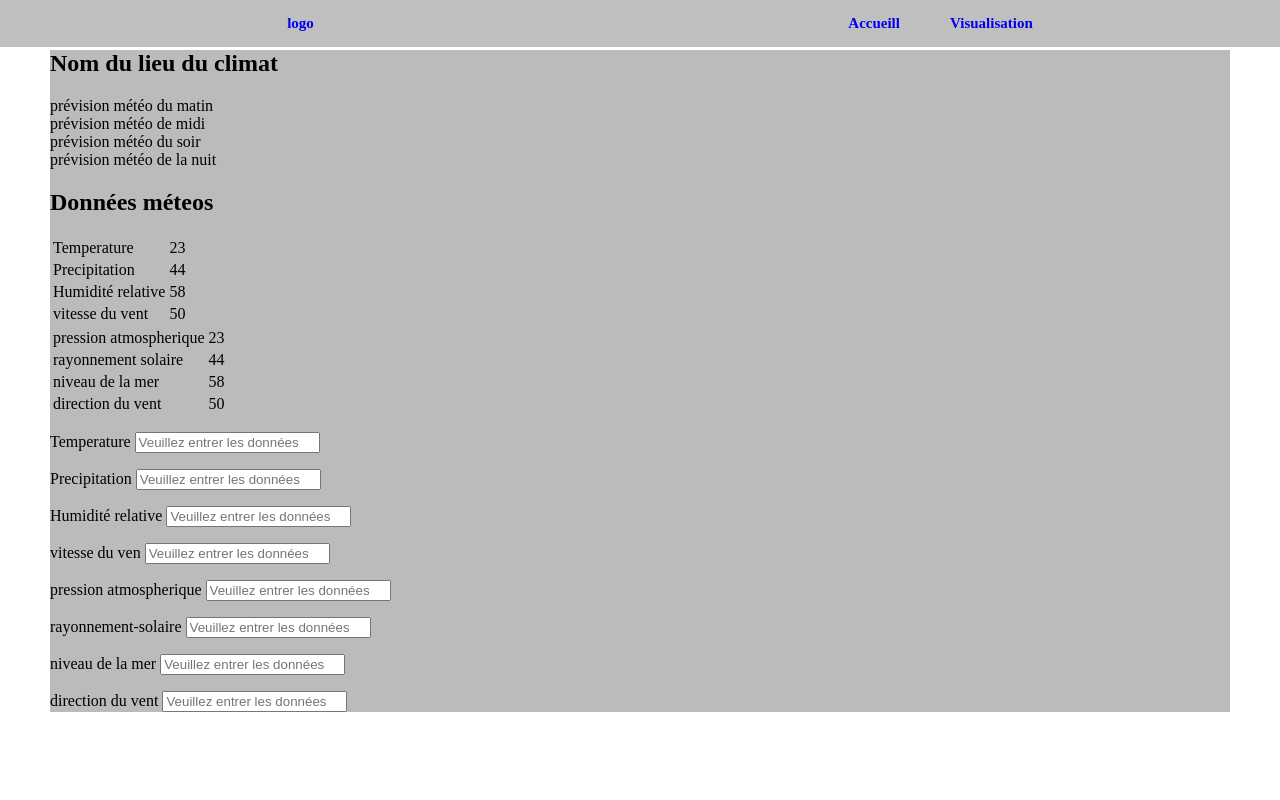
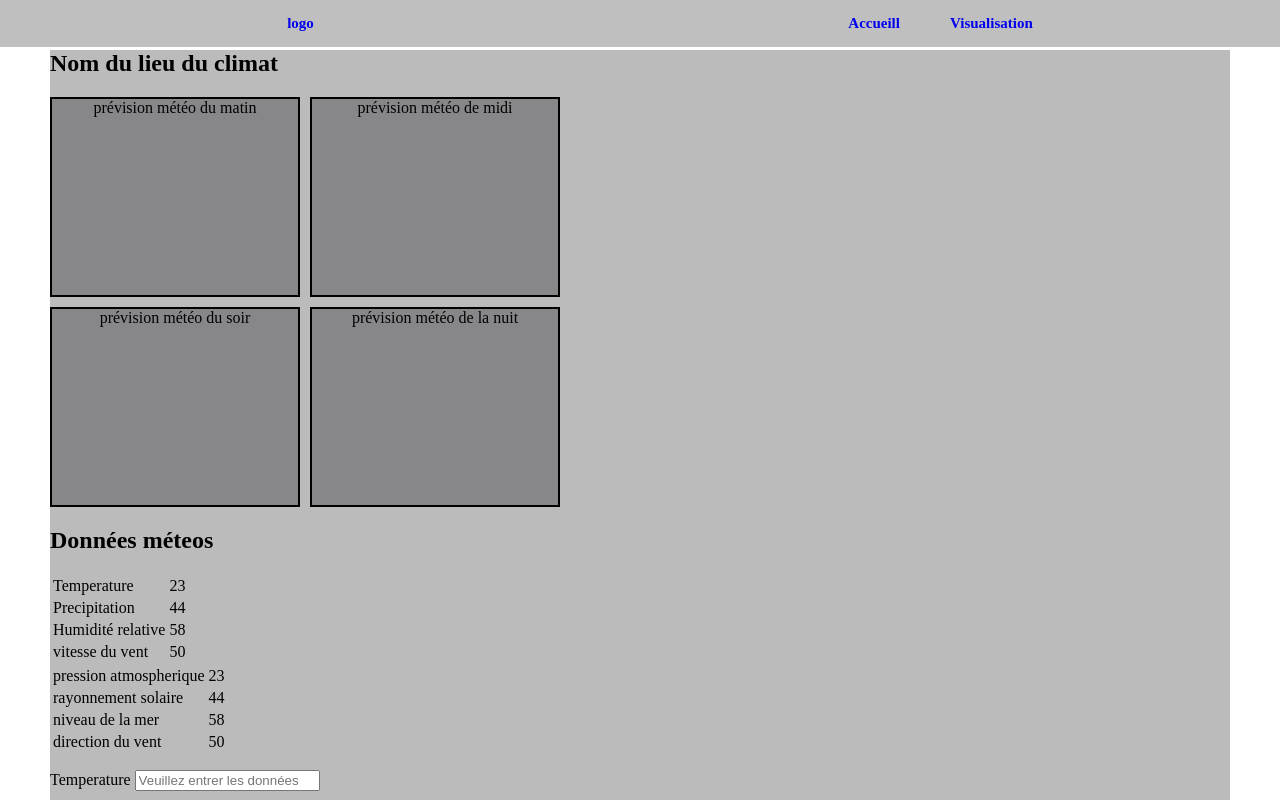
Before and after one commit to Joel-Lavia/Smart-climate, a plain HTML site: page index.html in a window 1280 px wide. Shown: the top 800 px of the page. Drawn offline with Linux system fonts and the light colour scheme.

Commit message:
apply to the class box, a background-color, aligned borders are text and apply css grids on the news Weather id

```diff
--- a/index.html
+++ b/index.html
@@ -24,12 +24,12 @@
     <!--Premier grande section qui contiendras les 2 grande div : infos méteos et les données méteos-->
     <section>
 <!--addition of the div which would contain the weather information-->
+<h1>Nom du lieu du climat</h1>
         <div id="newsMeteo">
-            <h1>Nom du lieu du climat</h1>
             <div class="box">prévision météo du matin</div>
-            <div>prévision météo de midi</div>
-            <div>prévision météo du soir</div>
-            <div>prévision météo de la nuit</div>
+            <div class="box">prévision météo de midi</div>
+            <div class="box">prévision météo du soir</div>
+            <div class="box">prévision météo de la nuit</div>
         </div>
         <!-- tableu d'affichage des données méteos-->
         <div>
--- a/style.css
+++ b/style.css
@@ -33,9 +33,20 @@ header{
  a{
 text-decoration:none;
 }
-/*aapliquer du style a la div newsMeteos*/
+/*Donner un background-color a la class box,des bordur et aligner sont text */
+.box{
+background-color: rgb(135, 135, 138);
+border: 2px solid black;
+text-align: center;
+}
+/*appliquer du css grids sur la class newsMeteo*/
 #newsMeteo{
+display: grid;
+grid-template-columns:250px 250px;
+grid-template-rows:200px 200px;
+gap:10px;
 }
+
 main{
 margin:50px;
 background-color: rgb(187, 187, 187);
```
